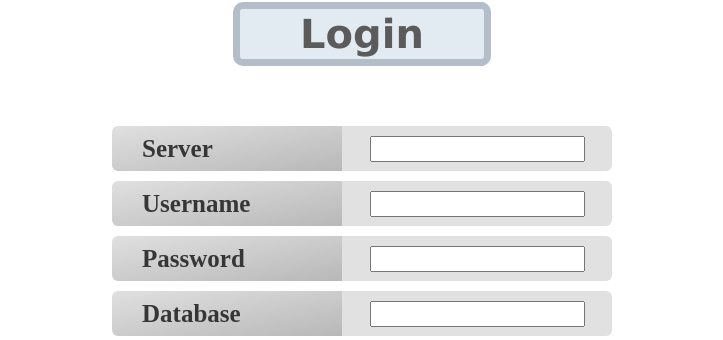
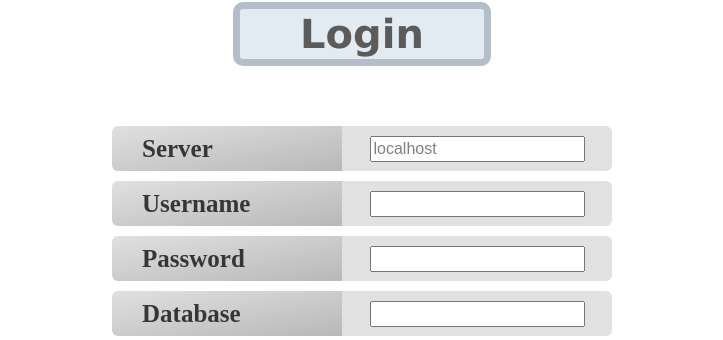
Before and after one commit to PeterPL-JR/SQL-Builder, a PHP site: page /login.php in a window 1280 px wide. Shown: the part 192-532 px from the top of the page, without its empty margins (278-1001 px from the left). Run offline with PHP 8.4, Linux system fonts and the light colour scheme.

Commit message:
Default host name 'localhost' cannot be changed

```diff
--- a/login.php
+++ b/login.php
@@ -17,7 +17,7 @@
         <div class="form-panel">
             <div class="name-div">Server</div>
             <div class="input-div">
-                <input type="text" name="server" autocomplete="off">
+                <input type="text" name="server" autocomplete="off" value="localhost" readonly>
             </div>
             <div style="clear: both;"></div>
         </div>
--- a/styles/styles-login.css
+++ b/styles/styles-login.css
@@ -96,6 +96,9 @@ input {
     font-size: 16px;
     padding: 2px;
 }
+input:read-only {
+    color: gray !important;
+}
 
 button {
     width: 180px;
```
